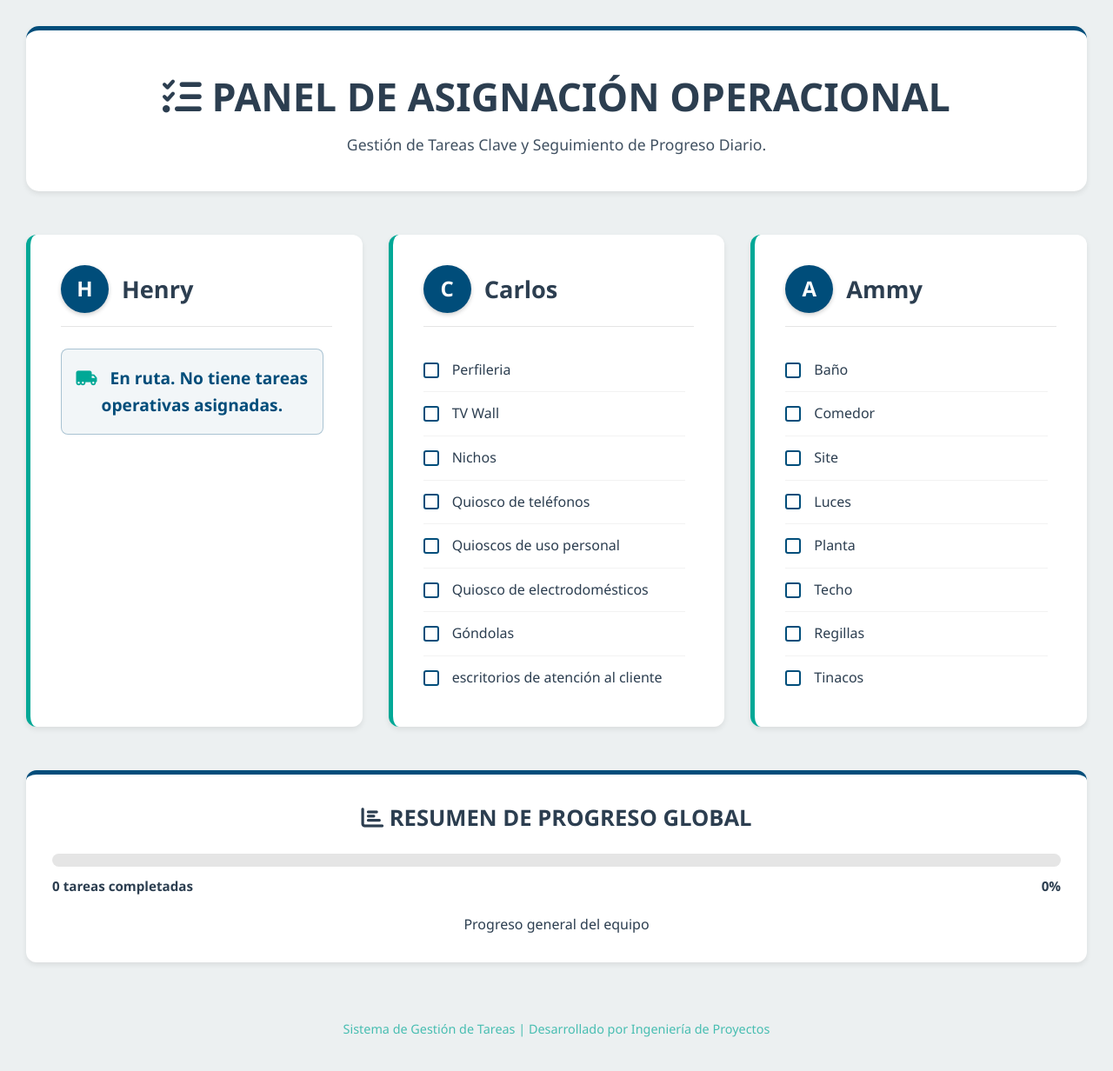
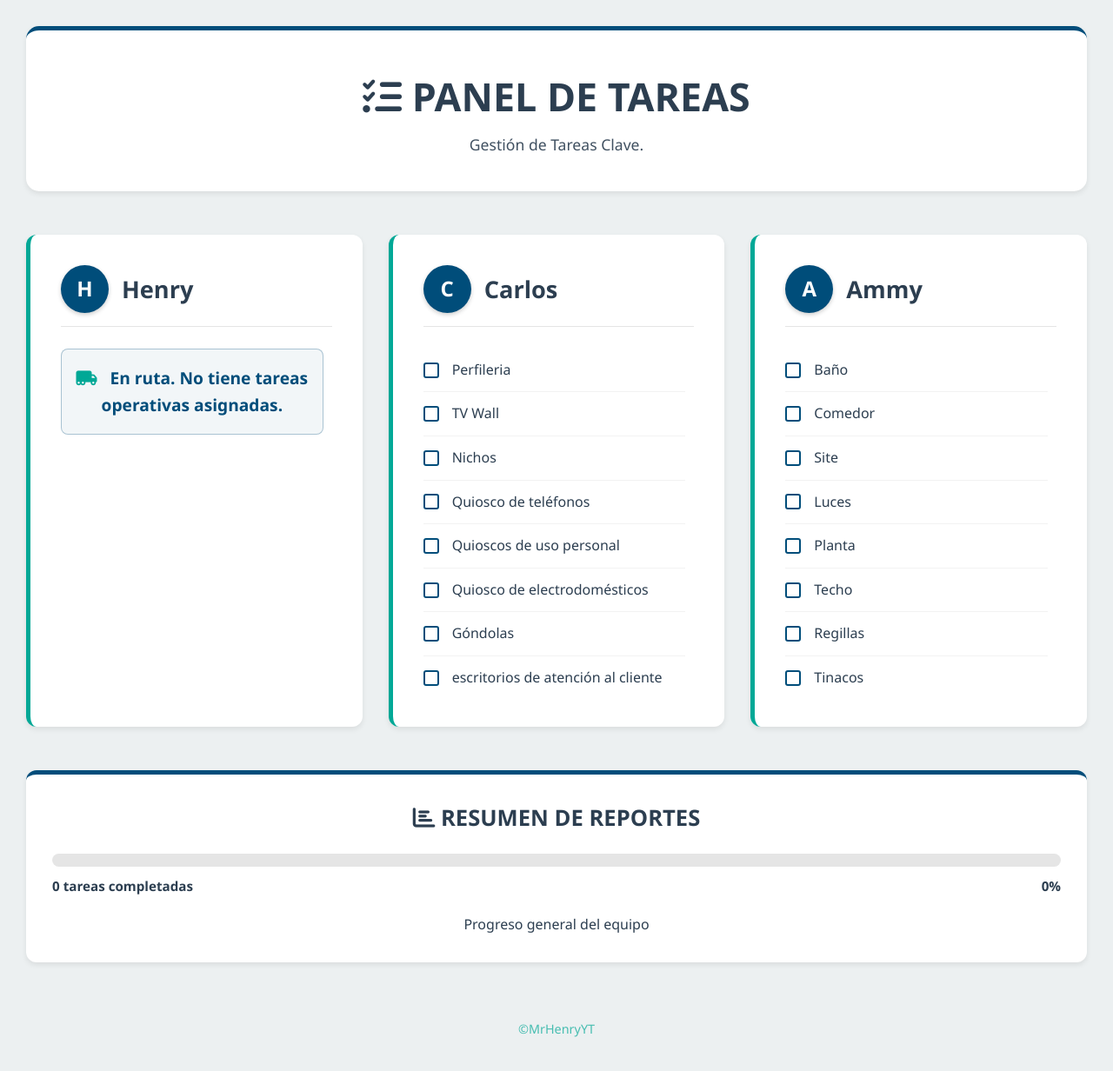
Before and after one commit to henrychansanchez21-glitch/Trabajo, a plain HTML site: page index.html in a window 1280 px wide. Shown: the whole page at 87% size. Drawn offline with Linux system fonts and the light colour scheme.

Commit message:
Add files via upload

```diff
--- a/index.html
+++ b/index.html
@@ -3,7 +3,7 @@
 <head>
     <meta charset="UTF-8">
     <meta name="viewport" content="width=device-width, initial-scale=1.0">
-    <title>Panel de Asignación Operacional | Minimalista</title>
+    <title>Panel de Asignación</title>
     <link rel="stylesheet" href="https://cdnjs.cloudflare.com/ajax/libs/font-awesome/6.4.0/css/all.min.css">
     <style>
         /* Variables y Reseteo: Estilo Minimalista y Profesional */
@@ -335,15 +335,15 @@
 
     <div class="container">
         <header>
-            <h1><i class="fas fa-tasks"></i> PANEL DE ASIGNACIÓN OPERACIONAL</h1>
-            <p class="subtitle">Gestión de Tareas Clave y Seguimiento de Progreso Diario.</p>
+            <h1><i class="fas fa-tasks"></i> PANEL DE TAREAS</h1>
+            <p class="subtitle">Gestión de Tareas Clave.</p>
         </header>
 
         <div class="users-container" id="users-container">
             </div>
 
         <div class="stats">
-            <h3><i class="fas fa-chart-bar"></i> RESUMEN DE PROGRESO GLOBAL</h3>
+            <h3><i class="fas fa-chart-bar"></i> RESUMEN DE REPORTES</h3>
             <div class="progress-container">
                 <div class="progress-bar">
                     <div class="progress" id="global-progress" style="width: 0%"></div>
@@ -357,7 +357,7 @@
         </div>
 
         <footer>
-            <p>Sistema de Gestión de Tareas | Desarrollado por Ingeniería de Proyectos</p>
+            <p>©MrHenryYT</p>
         </footer>
     </div>
 
```
